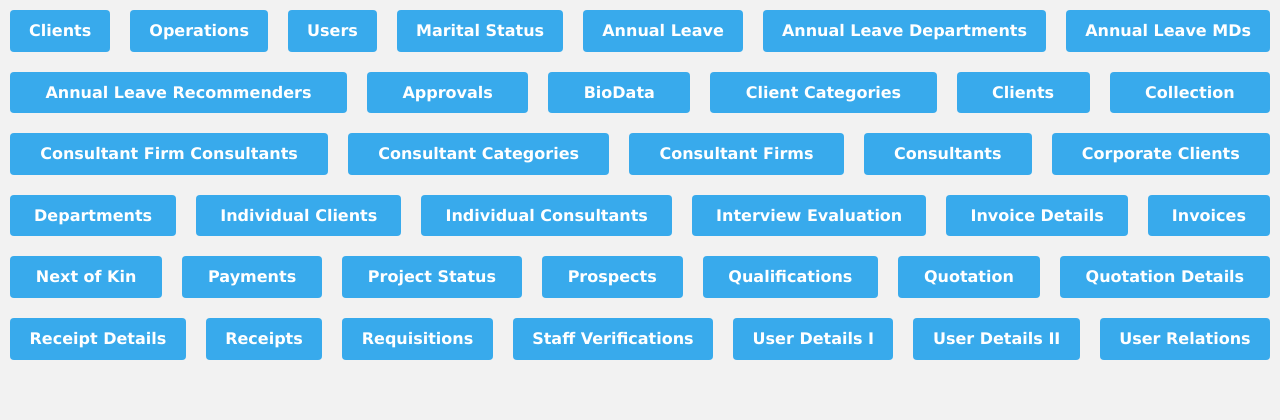
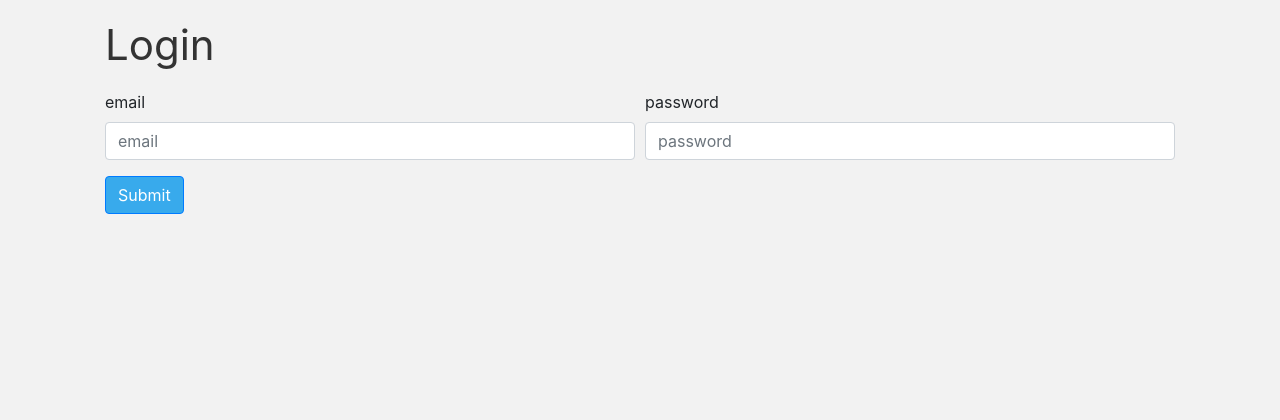
Before and after one commit to skcodeug/avcs-frontend, a React (Create React App) app: page / in a window 1280 px wide. Shown: the top 420 px of the page. Built offline with nearby package versions, Linux system fonts and the light colour scheme; no server answers.

Commit message:
Updating routing paths

```diff
--- a/src/App.js
+++ b/src/App.js
@@ -46,11 +46,10 @@ function App() {
   return (
     <div id="body">
       <Router>
-        <NavBar /> <br />
         <div>
           <Switch>
-            <Route path="/login" component={Login} exact></Route>
-            <Route path="/" component={Clients} exact></Route>
+            <Route path="/" component={Login} exact></Route>
+            <Route path="/clients" component={Clients} exact></Route>
             <Route path="/operations" component={Operations}></Route>
             <Route path="/users" component={Users} exact></Route>
             <Route
--- a/src/Components/Login.js
+++ b/src/Components/Login.js
@@ -36,7 +36,6 @@ class Login extends React.Component {
 
   render() {
     return (
-      <>
       <Container>
         <Card.Body>
           <Form
@@ -46,8 +45,7 @@ class Login extends React.Component {
           >
             <h1>Login</h1>
             <Form.Row>
-                <Col>
-                  <Form.Group controlId="formBasicEmail">
+              <Form.Group as={Col} controlId="formBasicEmail">
                 <Form.Label>email</Form.Label>
                 <Form.Control
                   type="email"
@@ -59,9 +57,8 @@ class Login extends React.Component {
                 />
                 <div className="invalid-feedback">Required!</div>
               </Form.Group>
-                </Col>
-                <Col>
-                  <Form.Group controlId="formBasicEmail">
+
+              <Form.Group as={Col} controlId="formBasicEmail">
                 <Form.Label>password</Form.Label>
                 <Form.Control
                   type="password"
@@ -73,7 +70,6 @@ class Login extends React.Component {
                 />
                 <div className="invalid-feedback">Required!</div>
               </Form.Group>
-                </Col>
             </Form.Row>
 
             <Button id="add-button" type="submit">
@@ -82,7 +78,6 @@ class Login extends React.Component {
           </Form>
         </Card.Body>
       </Container>
-      </>
     )
   }
 }
--- a/src/Components/NavBar.js
+++ b/src/Components/NavBar.js
@@ -7,7 +7,7 @@ function NavBar() {
   return (
     <Nav fill>
       <Nav.Item>
-        <Nav.Link activeClassName="active" href="/" id="navlinks">
+        <Nav.Link activeClassName="active" href="/clients" id="navlinks">
           Clients
         </Nav.Link>
       </Nav.Item>
--- a/src/Components/Users/Users.js
+++ b/src/Components/Users/Users.js
@@ -3,6 +3,7 @@ import { Card, Col, Container, Button } from "react-bootstrap"
 import { Form, Table } from "react-bootstrap"
 import axios from "axios"
 import findFormErrors from "./FindFormErrors"
+import NavBar from "../NavBar"
 
 class Users extends React.Component {
   constructor() {
@@ -100,6 +101,7 @@ class Users extends React.Component {
             onSubmit={this.submitHandler}
             noValidate
           >
+            <NavBar /> <br />
             <h1>Clients</h1>
             <Form.Row>
               <Form.Group as={Col} controlId="prefix">
@@ -166,7 +168,6 @@ class Users extends React.Component {
                 </Form.Control.Feedback>
               </Form.Group>
             </Form.Row>
-
             <Form.Row>
               <Form.Group as={Col} controlId="departmentid">
                 <Form.Label>Department ID</Form.Label>
@@ -229,7 +230,6 @@ class Users extends React.Component {
                 </Form.Control.Feedback>
               </Form.Group>
             </Form.Row>
-
             <Button id="add-button" type="submit">
               Submit
             </Button>
```
Lines whose indentation alone changed are shown as unchanged.
